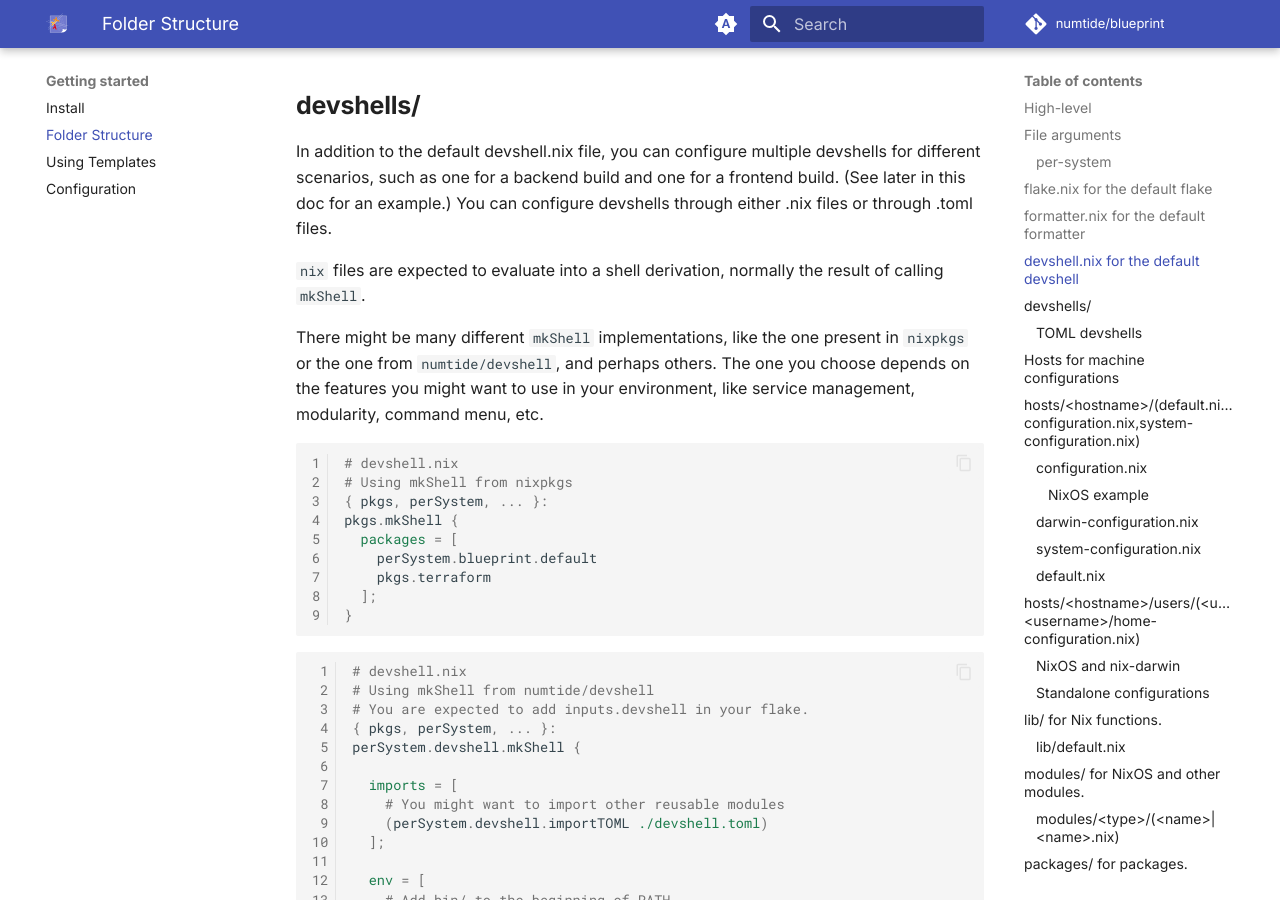
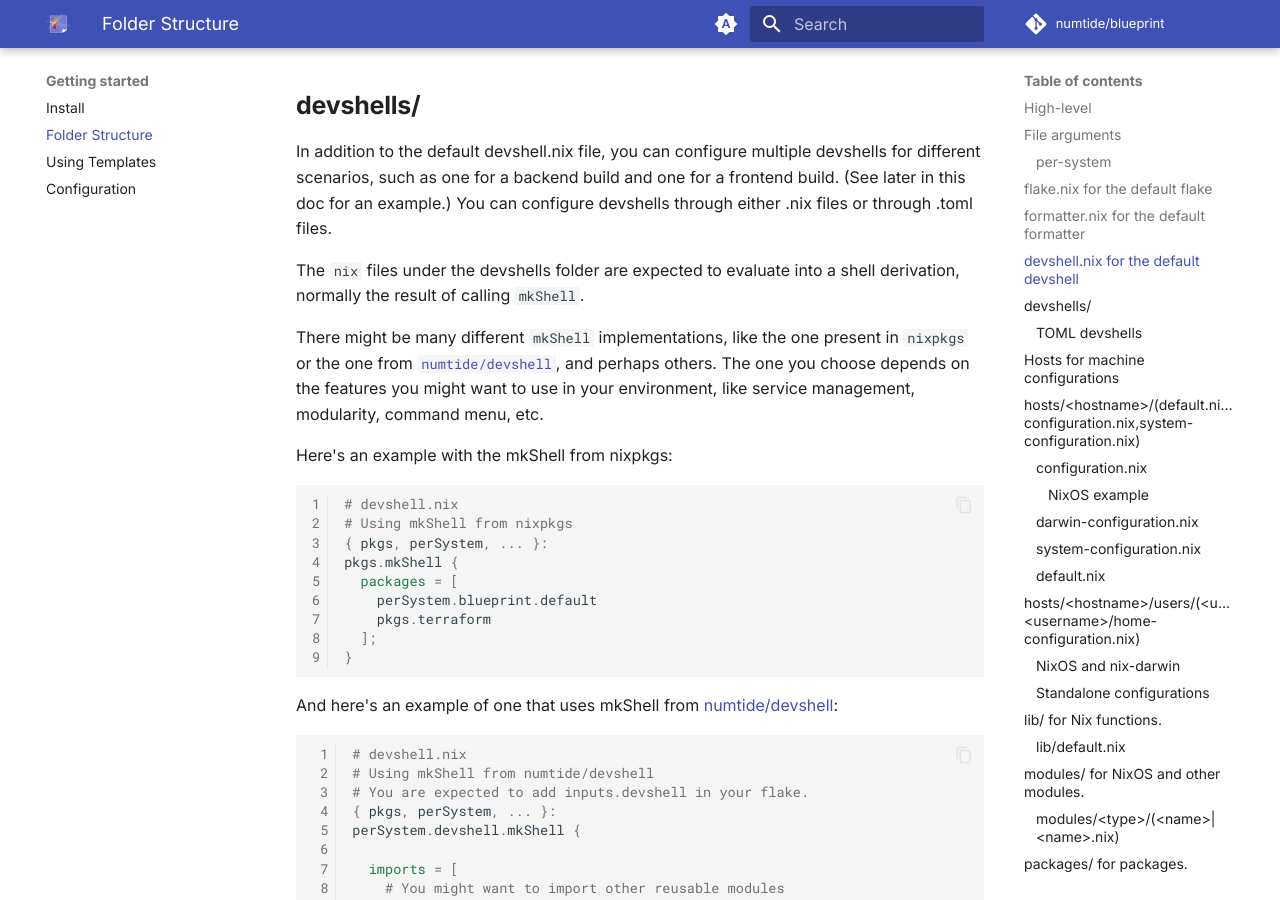
Before and after one commit to numtide/blueprint, an MkDocs documentation site: the page built from docs/content/getting-started/folder_structure.md, in a window 1280 px wide and 900 px high, scrolled down 1881 px. Built offline with MkDocs 1.6.1 and Material for MkDocs 9.7.7, drawn with Linux system fonts in a browser that asks for light colours; comment, search, counter and statistics services are not loaded; the version menu is left out; some of the changed text lies outside the part shown.

Commit message:
Some quick cleanups

````diff
--- a/docs/content/getting-started/folder_structure.md
+++ b/docs/content/getting-started/folder_structure.md
@@ -1,6 +1,6 @@
 # Folder Structure
 
-Here's a rundown of the options for your folders, followed by detailed explanations of each.
+Here's a rundown of the options for your folders and default files, followed by detailed explanations of each.
 
 > **Tip:** We recommend using a [prefix](configuration.md) (usually `nix/`) that specifies a root folder that in turn holds these folders.
 
@@ -60,10 +60,11 @@ nix develop
 
 In addition to the default devshell.nix file, you can configure multiple devshells for different scenarios, such as one for a backend build and one for a frontend build. (See later in this doc for an example.) You can configure devshells through either .nix files or through .toml files.
 
-`nix` files are expected to evaluate into a shell derivation, normally the result of calling `mkShell`.
+The `nix` files under the devshells folder are expected to evaluate into a shell derivation, normally the result of calling `mkShell`.
 
-There might be many different `mkShell` implementations, like the one present in `nixpkgs` or the one from `numtide/devshell`, and perhaps others. The one you choose depends on the features you might want to use in your environment, like service management, modularity, command menu, etc.
+There might be many different `mkShell` implementations, like the one present in `nixpkgs` or the one from [`numtide/devshell`](https://github.com/numtide/devshell), and perhaps others. The one you choose depends on the features you might want to use in your environment, like service management, modularity, command menu, etc.
 
+Here's an example with the mkShell from nixpkgs:
 
 ```nix
 # devshell.nix
@@ -76,6 +77,8 @@ pkgs.mkShell {
   ];
 }
 ```
+
+And here's an example of one that uses mkShell from [numtide/devshell](https://github.com/numtide/devshell):
 
 ```nix
 # devshell.nix
@@ -396,6 +395,8 @@ Flake outputs:
 * `templates.<name> -> path`
 
 # Example devshells
+
+[TODO: Consider moving these to the "Examples" guide, which is currently empty.]
 
 Because of the presence of Bluprint, nix files contained in these folders and their subfolders are immediately available.
 
````
Also changed, not shown: other parts of docs/content/getting-started/folder_structure.md (+1 -5 lines), docs/content/getting-started/install.md (+1 -1 lines).
